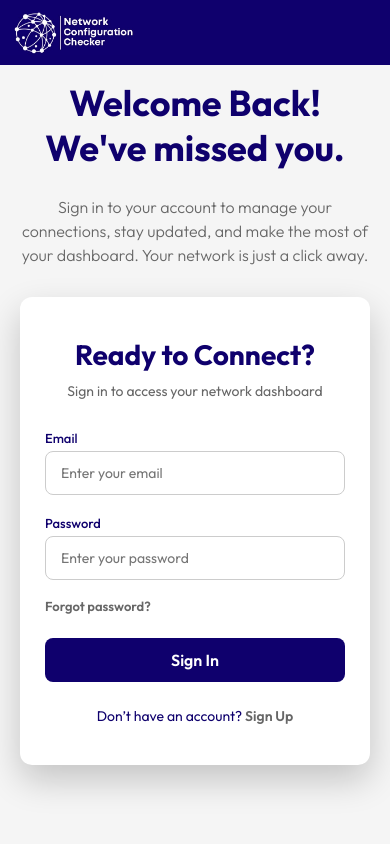
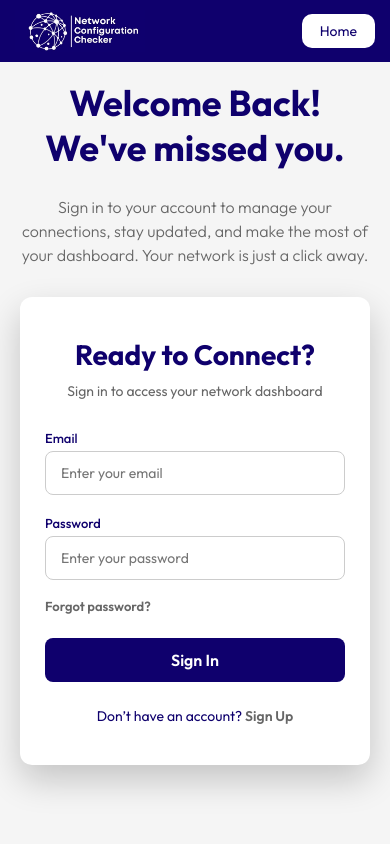
Before and after one commit to ctan06/fyp, a React (Vite) app in the folder frontend/: page /signin in a window 390 px wide. Shown: the top 844 px of the page. Built offline with nearby package versions, Linux system fonts and the light colour scheme; no server answers.

Commit message:
FIxed the responsive button bug

```diff
--- a/frontend/src/Components/SignInNavbar.css
+++ b/frontend/src/Components/SignInNavbar.css
@@ -1,8 +1,8 @@
-nav{
+nav {
     width: 100%;
     background: #0f006d;
     color: #fff;
-    padding: 4px 0;
+    padding: 8px 20px;
     position: fixed;
     top: 0;
     left: 0;
@@ -12,19 +12,20 @@ nav{
     z-index: 10;
 }
 
-nav ul li{
-    display: inline-block;
-    list-style: none;
-    margin: 5px 20px;
-    font-size: 16px;
-    cursor: pointer;
+/* Logo */
+.logo {
+    width: 180px;
 }
 
-.logo{
-    width: 200px;
+/* Right side container (for button or links) */
+.nav-right {
+    display: flex;
+    align-items: center;
+    gap: 12px;
 }
 
-.btn{
+/* HOME button */
+.btn {
   background: #fff;
   color: #0f006d;
   padding: 14px 25px;
@@ -35,27 +36,31 @@ nav ul li{
   outline: 0;
 }
 
+nav ul {
+    display: flex;
+    align-items: center;
+    margin: 0;
+    padding: 0;
+}
+
+nav ul li {
+    list-style: none;
+    margin: 0;
+}
+
 /* Responsive Design */
 @media (max-width: 768px) {
+
     nav {
-        padding: 10px 0;
-        flex-wrap: wrap;
+        padding: 10px 15px;
     }
 
     .logo {
-        width: 140px;
+        width: 130px;
     }
 
-    nav ul {
-        width: 100%;
-        text-align: center;
-        margin-top: 10px;
-    }
-
-    nav ul li {
-        display: block;
-        margin: 12px 0;
-        font-size: 15px;
+    .nav-right {
+        gap: 8px;
     }
 
     .btn {
--- a/frontend/src/Components/SignInNavbar.jsx
+++ b/frontend/src/Components/SignInNavbar.jsx
@@ -7,12 +7,11 @@ import logo from '../assets/nav-logo.jpeg';
 const SignInNavbar = () => {
   return (
     <nav>
-        <img src={logo} alt="Logo" className='logo'/>
-        <ul>
-            <li>
-                <Link to="/" className="btn">Home</Link>
-            </li>
-        </ul>
+      <img src={logo} alt="Logo" className="logo" />
+
+      <div className="nav-right">
+        <Link to="/" className="btn">Home</Link>
+      </div>
     </nav>
   );
 };
```
